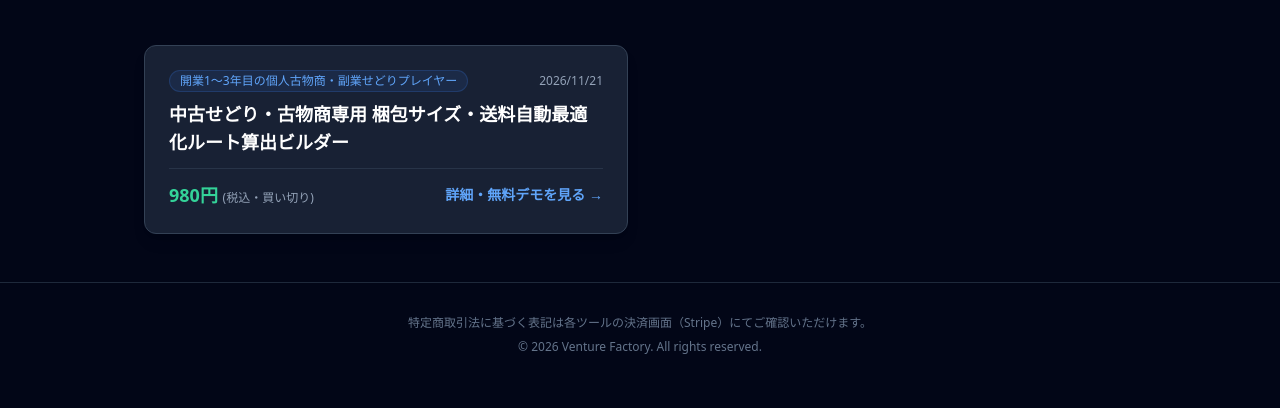
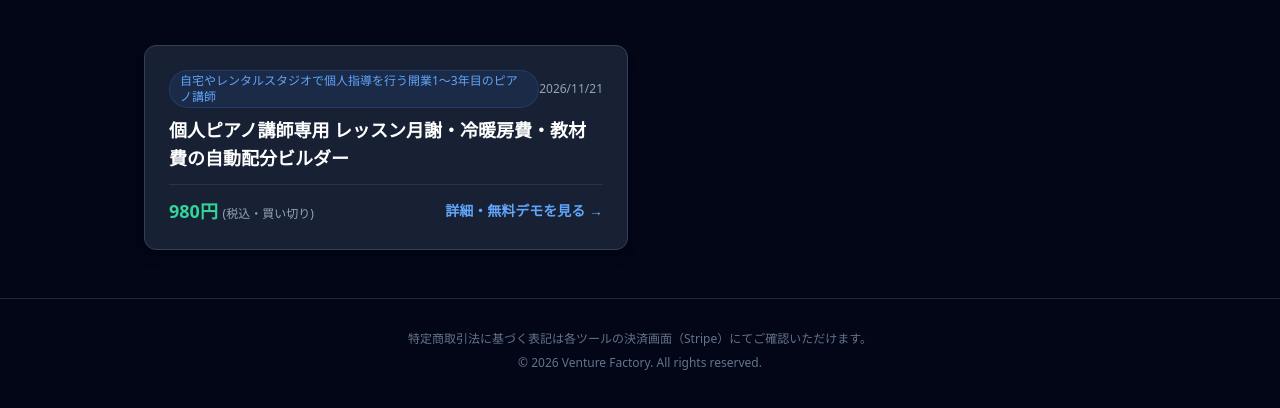
Before and after one commit to deguchry112445-cell/ai-venture-factory, a plain HTML site: page index.html in a window 1280 px wide. Shown: the part 216-624 px from the top of the page. Drawn offline with nearby package versions, Linux system fonts and the light colour scheme.

Commit message:
Update store index.html

```diff
--- a/index.html
+++ b/index.html
@@ -22,12 +22,12 @@
     </div>
     <div class="grid md:grid-cols-2 gap-6">
 
-  <a href="https://deguchry112445-cell.github.io/ai-venture-factory/20261121001143_project/" class="block bg-slate-800/80 border border-slate-700 hover:border-blue-500 rounded-xl p-6 transition shadow-lg">
+  <a href="https://deguchry112445-cell.github.io/ai-venture-factory/20261121001343_project/" class="block bg-slate-800/80 border border-slate-700 hover:border-blue-500 rounded-xl p-6 transition shadow-lg">
     <div class="flex items-center justify-between text-xs text-slate-400 mb-2">
-      <span class="bg-blue-500/10 text-blue-400 border border-blue-500/20 px-2.5 py-0.5 rounded-full font-medium">開業1〜3年目の個人古物商・副業せどりプレイヤー</span>
+      <span class="bg-blue-500/10 text-blue-400 border border-blue-500/20 px-2.5 py-0.5 rounded-full font-medium">自宅やレンタルスタジオで個人指導を行う開業1〜3年目のピアノ講師</span>
       <span>2026/11/21</span>
     </div>
-    <h2 class="text-lg font-bold text-white mb-3">中古せどり・古物商専用 梱包サイズ・送料自動最適化ルート算出ビルダー</h2>
+    <h2 class="text-lg font-bold text-white mb-3">個人ピアノ講師専用 レッスン月謝・冷暖房費・教材費の自動配分ビルダー</h2>
     <div class="flex items-center justify-between pt-3 border-t border-slate-700/60">
       <span class="text-emerald-400 font-bold text-lg">980円 <span class="text-xs text-slate-400 font-normal">(税込・買い切り)</span></span>
       <span class="text-sm text-blue-400 font-semibold">詳細・無料デモを見る →</span>
```
